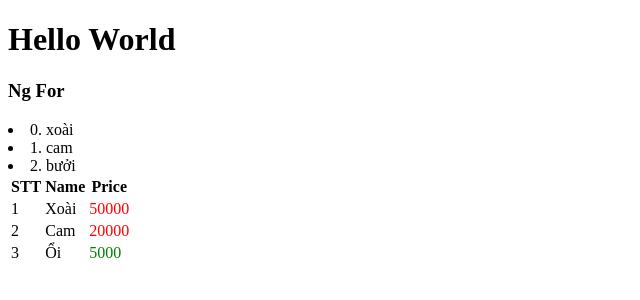
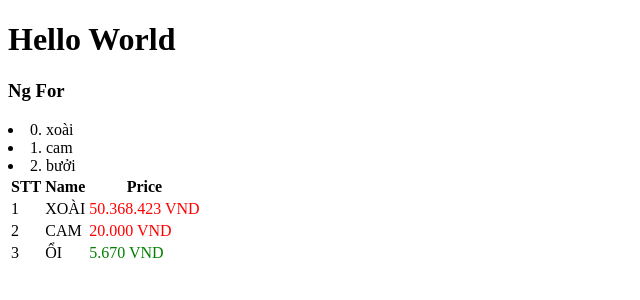
Before and after one commit to mieuhamchoi/learnAngular, an Angular app: page / in a window 1280 px wide. Shown: the top 300 px of the page, without its empty margins (0-640 px from the left). Built offline with nearby package versions, Linux system fonts and the light colour scheme.

Commit message:
learn pipe

```diff
--- a/src/app/app.module.ts
+++ b/src/app/app.module.ts
@@ -7,6 +7,7 @@
 // các compenent do mình tự tạo
 import { HomeComponent } from './home/home.component';
 import { AboutComponent } from './about/about.component';
+import { FormatVNDPipe } from './pipes/format-vnd.pipe';
 
 
 
@@ -14,7 +15,8 @@
   declarations: [
     AppComponent,
     HomeComponent,
-    AboutComponent
+    AboutComponent,
+    FormatVNDPipe
   ],
   imports: [
     BrowserModule,
--- a/src/app/home/home.component.html
+++ b/src/app/home/home.component.html
@@ -13,9 +13,9 @@
         </tr>
         <tr *ngFor="let fruitObj of fruitListDetail; let index = index">
             <td>{{index + 1}}</td>
-            <td>{{fruitObj.name}}</td>
+            <td>{{fruitObj.name | uppercase }}</td>
             <!-- <td [ngClass]="{'highPrice': fruitObj.price >= 15000 }">{{fruitObj.price}}</td> -->
-            <td [ngClass]="fruitObj.price >= 15000 ? 'highPrice' : 'lowPrice'">{{fruitObj.price}}</td>
+            <td [ngClass]="fruitObj.price >= 15000 ? 'highPrice' : 'lowPrice'">{{fruitObj.price | formatVND}}</td>
         </tr>
     </table>
 </div>
--- a/src/app/home/home.component.ts
+++ b/src/app/home/home.component.ts
@@ -9,13 +9,13 @@
   public name:string = 'Phuoc'
   public age:number = 18
   public fruitList: string[] = ['xoài', 'cam', 'bưởi']
-  public fruitListDetail = [{name: 'Xoài', price: 50000}, {name: 'Cam', price: 20000}, {name: 'Ổi', price: 5000}]
+  public fruitListDetail = [{name: 'Xoài', price: 50368423}, {name: 'Cam', price: 20000}, {name: 'Ổi', price: 5670}]
   constructor() {}
   public resetname = ():void => {
     this.name = ''
   }
   public ngOnInit(): void {
-    console.log('List fruit list: ', this.fruitList)
-    console.log('List fruit list detail: ', this.fruitListDetail)
+    // console.log('List fruit list: ', this.fruitList)
+    // console.log('List fruit list detail: ', this.fruitListDetail)
   }
 }
--- /dev/null
+++ b/src/app/pipes/format-vnd.pipe.ts
@@ -0,0 +1,14 @@
+import { Pipe, PipeTransform } from '@angular/core';
+
+@Pipe({
+  name: 'formatVND'
+})
+export class FormatVNDPipe implements PipeTransform {
+
+  transform(value: number, ...args: number[]): string {
+    let decimalPlaces = value.toString().length; // Để xác định số chữ số của một số thực
+    let formattedNumber = value.toLocaleString('vi-VN', { style: 'decimal', maximumFractionDigits: decimalPlaces });
+    return formattedNumber + ' VND';
+  }
+
+}
```
Also changed, not shown: 1 other file (tests, documents, lock files or other folders).
